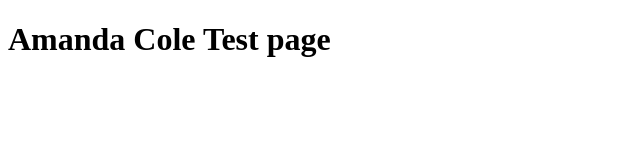
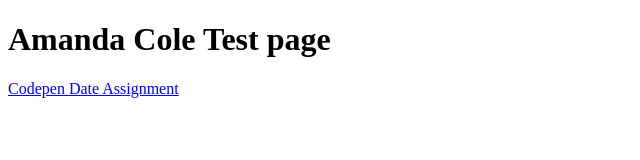
Before and after one commit to Amanda-Cole/wdd230, a plain HTML site: page index.html in a window 1280 px wide. Shown: the whole page, without its empty margins (0-640 px from the left). Drawn offline with Linux system fonts and the light colour scheme.

Commit message:
Add codepen date assignment

```diff
--- a/index.html
+++ b/index.html
@@ -9,5 +9,7 @@
 <body>
     <h1>Amanda Cole Test page</h1>
 
+    <a href = "https://codepen.io/Amanda-Cole/pen/ZEjpVGG">Codepen Date Assignment</a>
+
 </body>
 </html>
```
